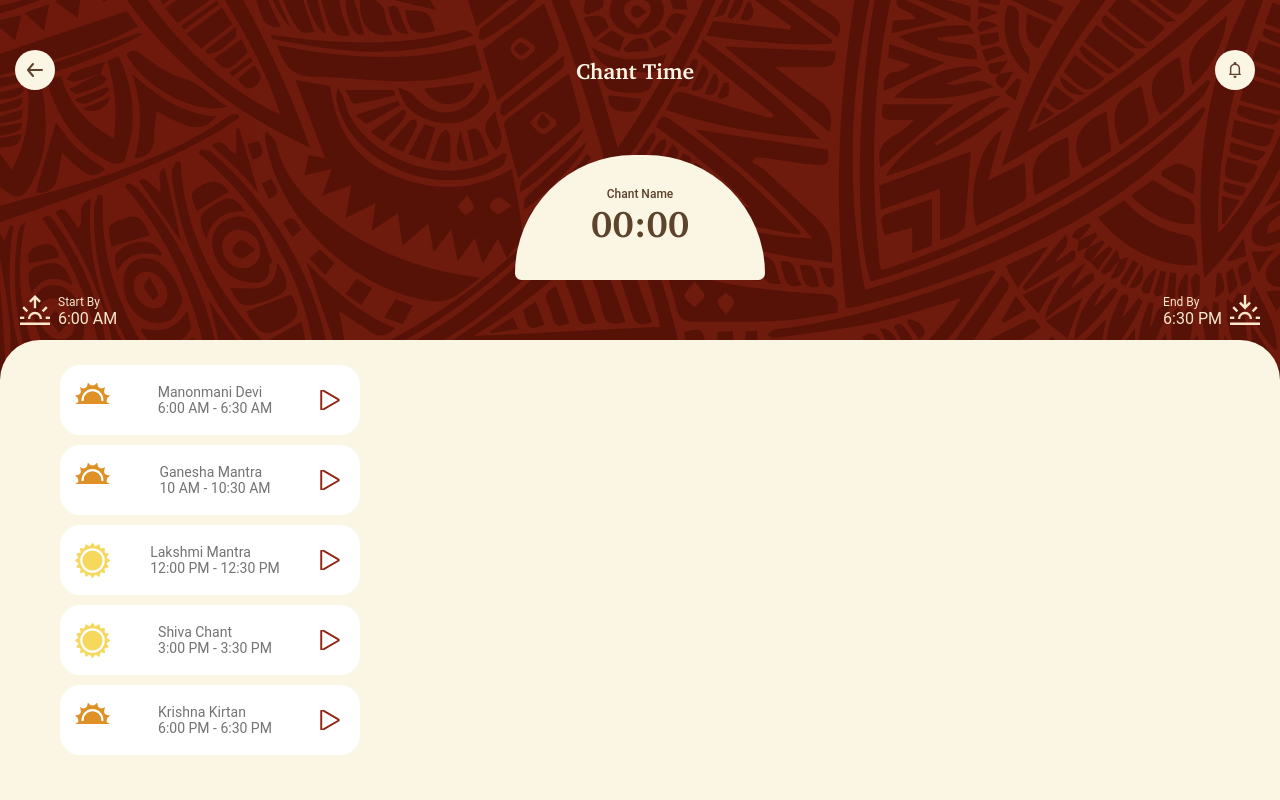
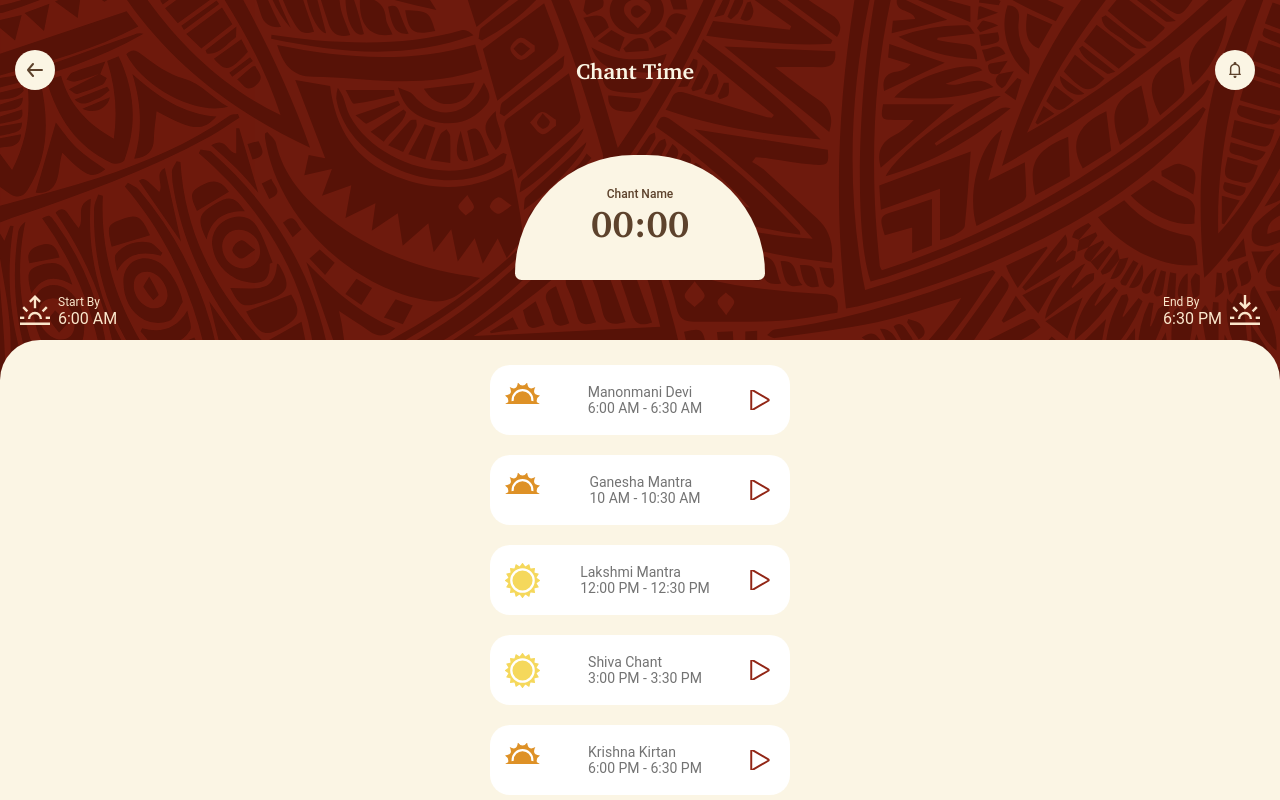
Before and after one commit to adithyawebt/sripuram-app, a React (Vite) app: page /chant in a window 1280 px wide. Built offline with nearby package versions, Linux system fonts and the light colour scheme.

Commit message:
chant time cards fixed

```diff
--- a/src/pages/ChantTime.module.scss
+++ b/src/pages/ChantTime.module.scss
@@ -34,8 +34,7 @@
     flex-direction: row;
     align-items: center;
     justify-content: space-between;
-    margin-top: 50px;
-    margin-bottom: 40px;
+    margin: 50px 0px;
 
     .chantTimeHeaderGreeting {
         font-family: 'charterbold', 'Times New Roman', sans-serif;
@@ -107,13 +106,19 @@
     }
 }
 
+.chantTimeCardsContainer {
+    width: 100vw;
+    position: absolute;
+    display: flex;
+    flex-direction: column;
+    align-items: center;
+    justify-content: space-evenly;
+    z-index: 2;
+
     .chantTimeCards {
-    z-index: 2;
         width: 300px;
         height: 70px;
         top: 355px;
-    margin-left: 60px;
-    margin-right: 20px;
         border-radius: 20px;
         box-shadow: none;
         display: flex;
@@ -121,6 +126,8 @@
         align-items: center;
         justify-content: space-between;
         background-color: #FFFFFF;
+        padding: 0;
+        margin: 10px auto;
 
         .chantTimeIcon {
             width: 35px;
@@ -145,3 +152,4 @@
         }
 
     }
+}
--- a/src/pages/ChantTime.tsx
+++ b/src/pages/ChantTime.tsx
@@ -66,6 +66,7 @@ export const ChantTime = () => {
                         </div>
                     </div>
                 </div>
+                <div className={styles.chantTimeCardsContainer}>
                     <IonCard className={styles.chantTimeCards}>
                         <IonThumbnail className={styles.chantTimeIcon}><img src={SunDownIcon} alt="" /></IonThumbnail>
                         <div className={styles.chantTimeTextContainer}>
@@ -106,6 +107,7 @@ export const ChantTime = () => {
                         </div>
                         <IonThumbnail className={styles.chantCompletion} onClick={handleCompletionIconClick}><img src={icons[currentIndex]} alt="play/pause/complete" /></IonThumbnail>
                     </IonCard>
+                </div>
                 <div className={styles.topUnderlay}></div>
                 <div className={styles.bottomUnderlay}></div>
             </IonContent>
```
Lines whose indentation alone changed are shown as unchanged.
